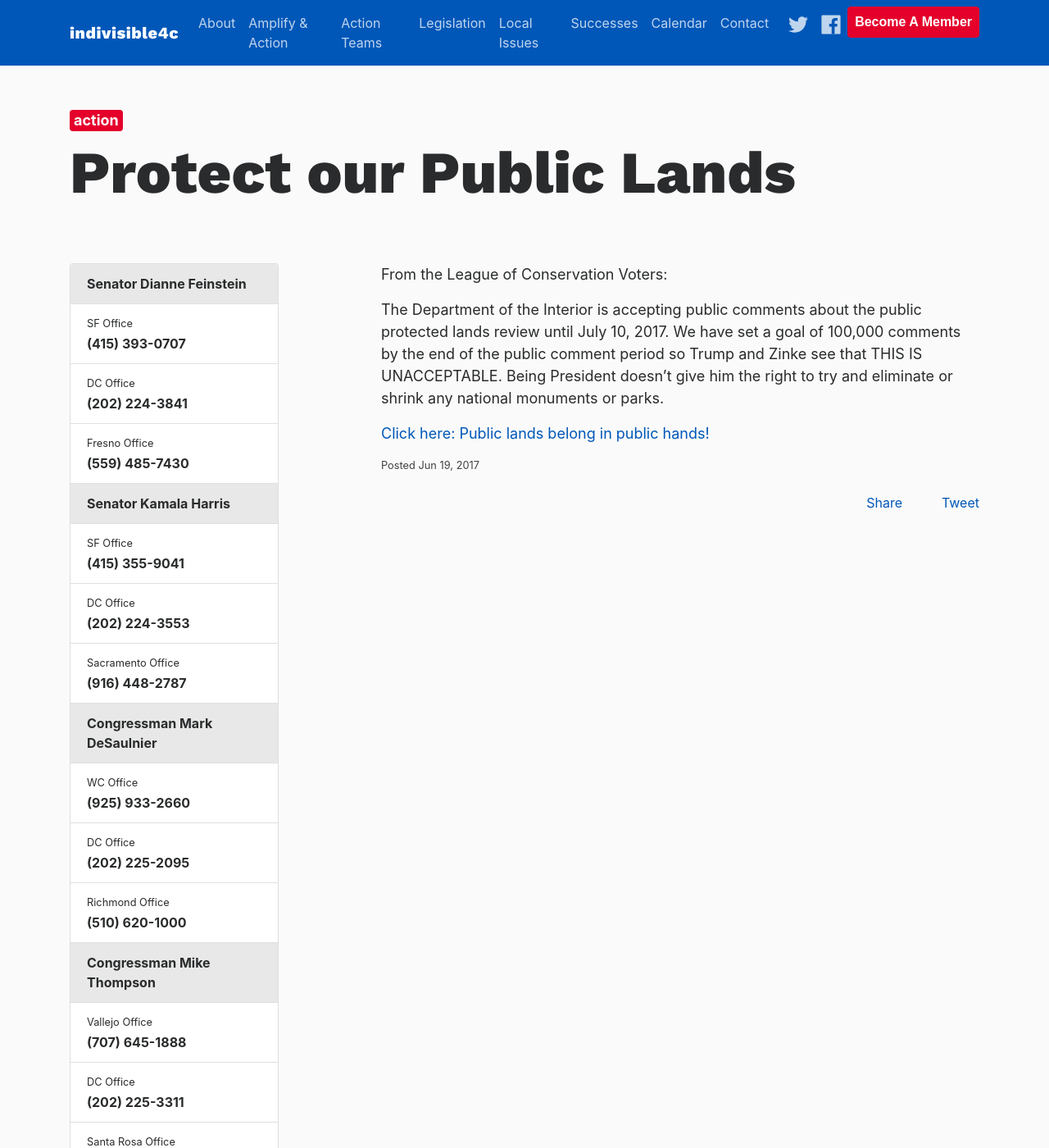
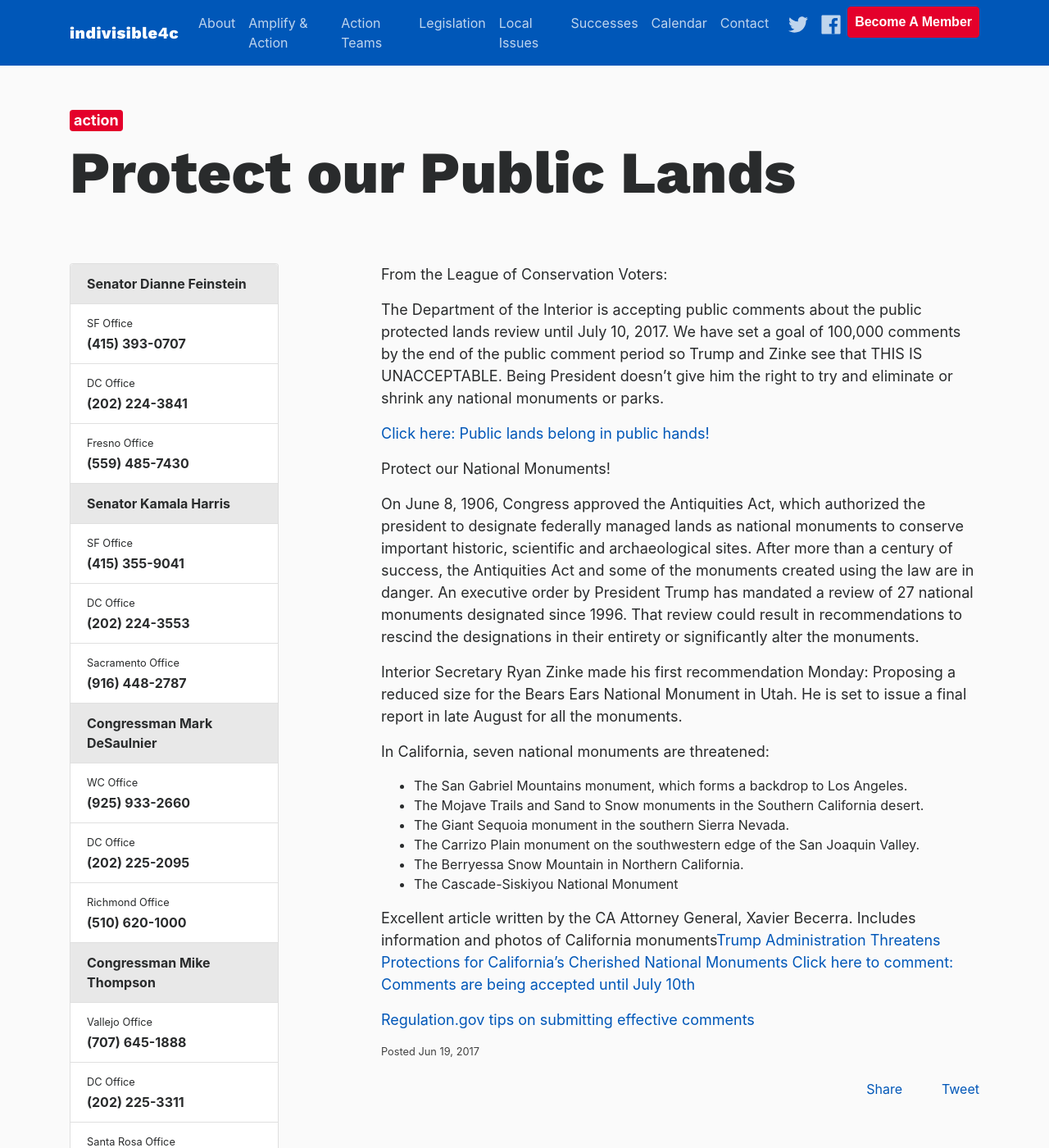
Before and after one commit to IndivisibleTemplate/BasicTemplate, a Jekyll site: the page built from _posts/2017-06-19-protect-our-public-lands.markdown, in a window 1280 px wide and 1400 px high. Shown: the whole window at 82% size. Built offline with Jekyll 4.4.1, drawn with Linux system fonts in a browser that asks for light colours; nearby versions of some CDN libraries; comment, search, counter and statistics services are not loaded.

Commit message:
Updated Protect Our Public Lands

```diff
--- a/_posts/2017-06-19-protect-our-public-lands.markdown
+++ b/_posts/2017-06-19-protect-our-public-lands.markdown
@@ -12,3 +12,25 @@
 The Department of the Interior is accepting public comments about the public protected lands review until July 10, 2017. We have set a goal of 100,000 comments by the end of the public comment period so Trump and Zinke see that THIS IS UNACCEPTABLE. Being President doesn’t give him the right to try and eliminate or shrink any national monuments or parks.
 
 [Click here: Public lands belong in public hands!](https://secure3.convio.net/lcv/site/Advocacy?cmd=display&page=UserAction&id=3830&s_src=Website&s_subsrc=SaveOurPublicLands)
+
+Protect our National Monuments!
+
+
+On June 8, 1906, Congress approved the Antiquities Act, which authorized the president to designate federally managed lands as national monuments to conserve important historic, scientific and archaeological sites. After more than a century of success, the Antiquities Act and some of the monuments created using the law are in danger. An executive order by President Trump has mandated a review of 27 national monuments designated since 1996. That review could result in recommendations to rescind the designations in their entirety or significantly alter the monuments.
+
+Interior Secretary Ryan Zinke made his first recommendation Monday: Proposing a reduced size for the Bears Ears National Monument in Utah. He is set to issue a final report in late August for all the monuments.
+
+In California, seven national monuments are threatened:
+* The San Gabriel Mountains monument, which forms a backdrop to Los Angeles.
+* The Mojave Trails and Sand to Snow monuments in the Southern California desert.
+* The Giant Sequoia monument in the southern Sierra Nevada.
+* The Carrizo Plain monument on the southwestern edge of the San Joaquin Valley.
+* The Berryessa Snow Mountain in Northern California.
+* The Cascade-Siskiyou National Monument
+
+Excellent article written by the CA Attorney General, Xavier Becerra.
+ Includes information and photos of California monuments[Trump Administration Threatens Protections for California’s Cherished National Monuments](https://medium.com/@AGBecerra/trump-administration-threatens-protections-for-californias-cherished-national-monuments-22dcf519975e)
+[Click here to comment: Comments are being accepted until July 10th](https://www.regulations.gov/comment?D=DOI-2017-0002-0001)
+
+
+[Regulation.gov tips on submitting effective comments](https://www.regulations.gov/docs/Tips_For_Submitting_Effective_Comments.pdf)
```
